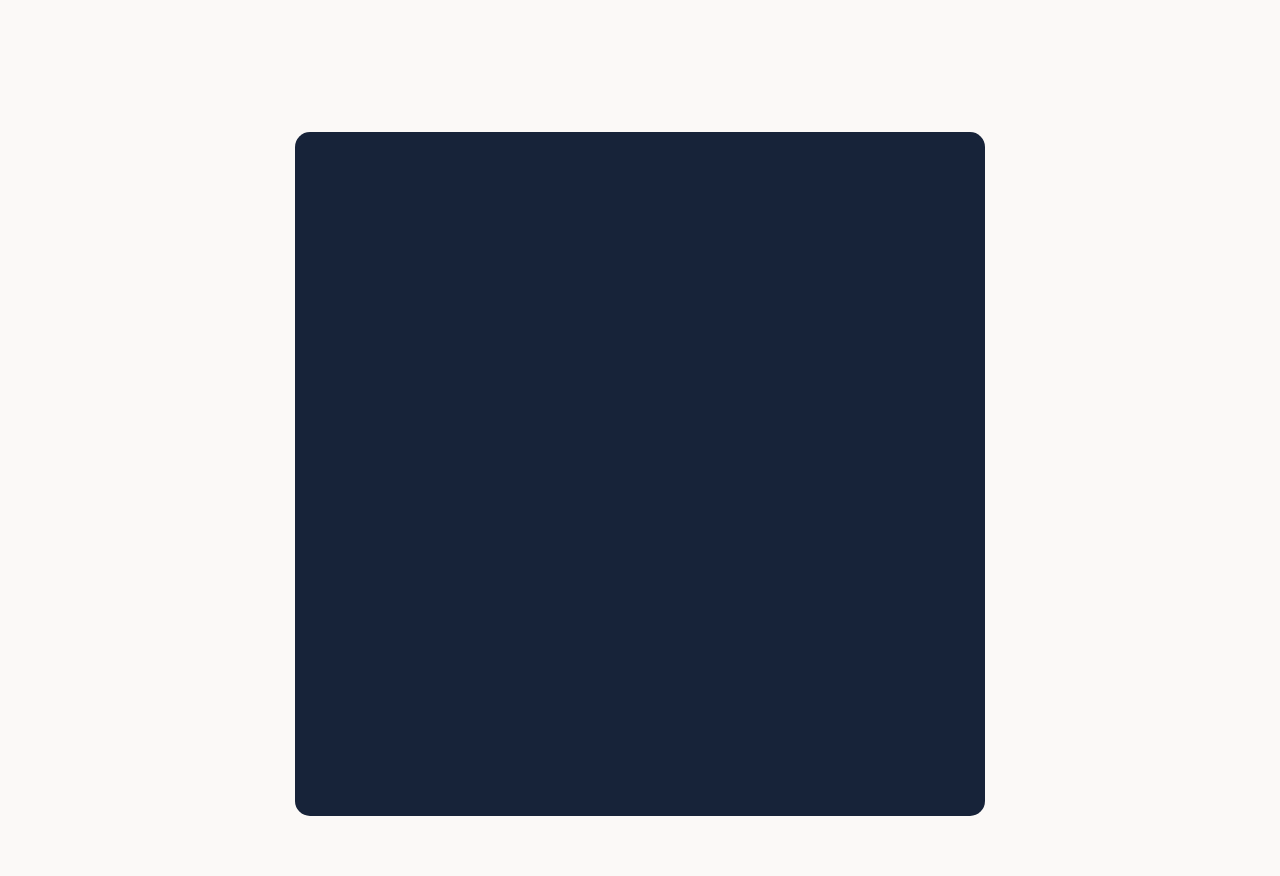
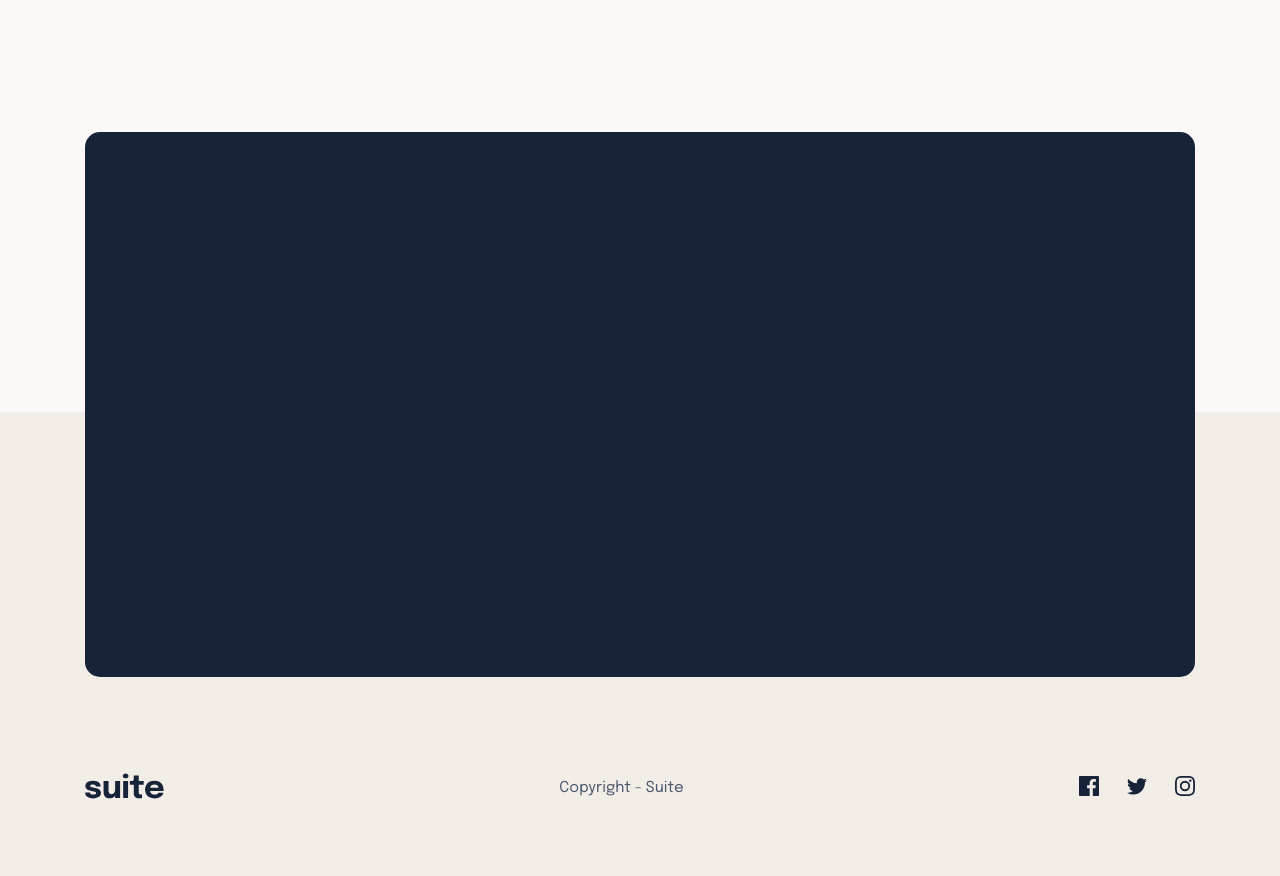
Before and after one commit to ionStici/suite-landing-page, a website: page index.html in a window 1280 px wide. Shown: the part 840-1716 px from the top of the page. Before the commit the page ends 1656 px from the top, so only its background shows below. Drawn offline with Linux system fonts and the light colour scheme.

Commit message:
Add footer

```diff
--- a/index.html
+++ b/index.html
@@ -64,9 +64,29 @@
     <main class="second-main">
         <section class="tess">
 
+
+
+
         </section>
     </main>
 
+    <footer class="footer">
+
+        <div>
+
+            <a href="."><img class="logo" src="./assets/logo.svg" alt="Logo"></a>
+
+            <p class="footer__copyright">Copyright - Suite</p>
+
+            <ul>
+                <li><svg class="footer__icon" width="20" height="20" xmlns="http://www.w3.org/2000/svg"><path d="M18.896 0H1.104C.494 0 0 .494 0 1.104v17.793C0 19.506.494 20 1.104 20h9.58v-7.745H8.076V9.237h2.606V7.01c0-2.583 1.578-3.99 3.883-3.99 1.104 0 2.052.082 2.329.119v2.7h-1.598c-1.254 0-1.496.597-1.496 1.47v1.928h2.989l-.39 3.018h-2.6V20h5.098c.608 0 1.102-.494 1.102-1.104V1.104C20 .494 19.506 0 18.896 0Z" fill="#172339"/></svg></li>
+                <li><svg class="footer__icon" width="20" height="17" xmlns="http://www.w3.org/2000/svg"><path d="M20 2.172a8.192 8.192 0 0 1-2.357.646 4.11 4.11 0 0 0 1.805-2.27 8.22 8.22 0 0 1-2.606.996A4.096 4.096 0 0 0 13.847.248c-2.65 0-4.596 2.472-3.998 5.037A11.648 11.648 0 0 1 1.392 1a4.109 4.109 0 0 0 1.27 5.478 4.086 4.086 0 0 1-1.858-.513c-.045 1.9 1.318 3.679 3.291 4.075a4.113 4.113 0 0 1-1.853.07 4.106 4.106 0 0 0 3.833 2.849A8.25 8.25 0 0 1 0 14.658a11.616 11.616 0 0 0 6.29 1.843c7.618 0 11.923-6.434 11.663-12.205A8.354 8.354 0 0 0 20 2.172Z" fill="#172339"/></svg></li>
+                <li><svg class="footer__icon" width="20" height="20" xmlns="http://www.w3.org/2000/svg"><path d="M10 1.802c2.67 0 2.987.01 4.042.059 2.71.123 3.975 1.409 4.099 4.099.048 1.054.057 1.37.057 4.04 0 2.672-.01 2.988-.057 4.042-.124 2.687-1.387 3.975-4.1 4.099-1.054.048-1.37.058-4.041.058-2.67 0-2.987-.01-4.04-.058-2.717-.124-3.977-1.416-4.1-4.1-.048-1.054-.058-1.37-.058-4.041 0-2.67.01-2.986.058-4.04.124-2.69 1.387-3.977 4.1-4.1 1.054-.048 1.37-.058 4.04-.058ZM10 0C7.284 0 6.944.012 5.877.06 2.246.227.227 2.242.061 5.877.01 6.944 0 7.284 0 10s.012 3.057.06 4.123c.167 3.632 2.182 5.65 5.817 5.817 1.067.048 1.407.06 4.123.06s3.057-.012 4.123-.06c3.629-.167 5.652-2.182 5.816-5.817.05-1.066.061-1.407.061-4.123s-.012-3.056-.06-4.122C19.777 2.249 17.76.228 14.124.06 13.057.01 12.716 0 10 0Zm0 4.865a5.135 5.135 0 1 0 0 10.27 5.135 5.135 0 0 0 0-10.27Zm0 8.468a3.333 3.333 0 1 1 0-6.666 3.333 3.333 0 0 1 0 6.666Zm5.338-9.87a1.2 1.2 0 1 0 0 2.4 1.2 1.2 0 0 0 0-2.4Z" fill="#172339"/></svg></li>
+            </ul>
+
+        </div>
+
+    </footer>
 
   <!--
   It just works.
@@ -77,8 +97,6 @@
 
   Jeremy Robinson
   CMO, Fylo
-
-  Copyright - Suite
   -->
 
 </body>
--- /dev/null
+++ b/sass/_footer.scss
@@ -0,0 +1,74 @@
+.footer {
+    background-color: #f3ede7;
+    padding: 56px 0 80px 0;
+
+    div {
+        display: flex;
+        flex-direction: column;
+        align-items: center;
+
+        @media only screen and (min-width: 768px) {
+            max-width: 690px;
+            margin: 0 auto;
+
+            flex-direction: row;
+            justify-content: space-between;
+        }
+
+        @media only screen and (min-width: 1200px) {
+            max-width: 1110px;
+        }
+    }
+
+    @media only screen and (min-width: 768px) {
+        padding: 72px 40px 72px 40px;
+
+        padding-top: 536px;
+        margin-top: -464px;
+
+        position: relative;
+        z-index: 1;
+
+        @media only screen and (min-width: 1200px) {
+            margin-top: -265px;
+            padding-top: 360px;
+        }
+    }
+
+    .logo {
+        margin-bottom: 33px;
+
+        @media only screen and (min-width: 768px) {
+            margin-bottom: 0;
+        }
+    }
+
+    &__copyright {
+        font-weight: 400;
+        font-size: 15px;
+        line-height: 32px;
+        letter-spacing: 0.0833333px;
+        color: #49566d;
+        margin-bottom: 33px;
+
+        @media only screen and (min-width: 768px) {
+            margin-bottom: 0;
+        }
+    }
+
+    ul {
+        list-style: none;
+        display: flex;
+        align-items: center;
+    }
+
+    li:not(:last-child) {
+        margin-right: 28px;
+    }
+
+    li:hover {
+        opacity: 0.5;
+        cursor: pointer;
+        transition: opacity 0.15s;
+    }
+}
--- a/sass/_tess.scss
+++ b/sass/_tess.scss
@@ -8,9 +8,14 @@
     @media only screen and (min-width: 768px) {
         width: 690px;
         height: 684px;
+
+        position: relative;
+        z-index: 2;
     }
 
     @media only screen and (min-width: 1200px) {
+        width: 1110px;
+        height: 545px;
     }
 }
 
--- a/sass/main.scss
+++ b/sass/main.scss
@@ -2,3 +2,4 @@
 @import "header";
 @import "hero";
 @import "tess";
+@import "footer";
```
Also changed, not shown: assets/icon-twitter.svg, sass/style.css.
